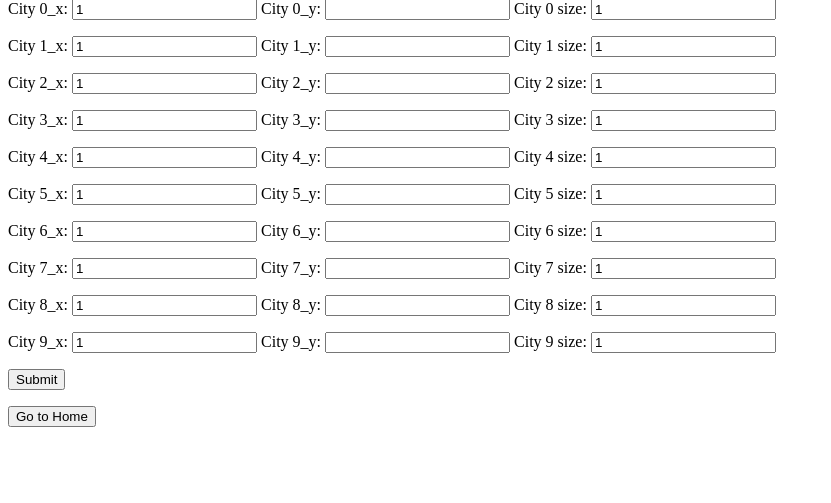
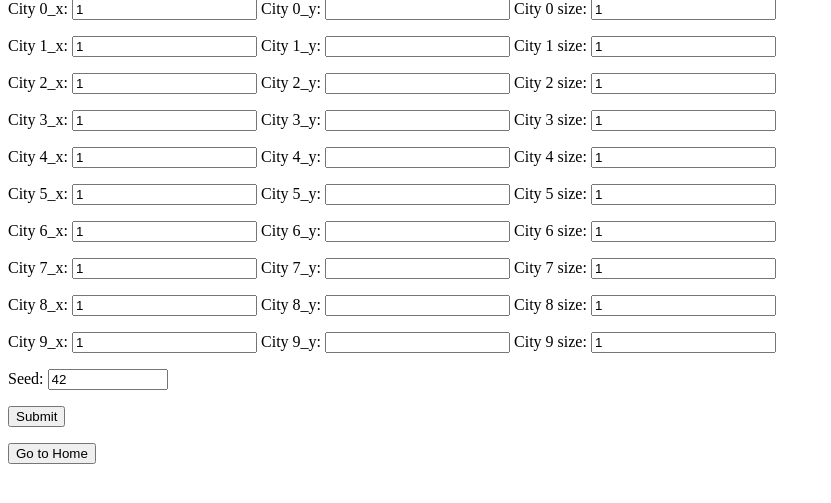
Before and after one commit to uxert/Homework-from-modeling, a Flask app: template templates/submit_coordinates.html in a window 1280 px wide. Shown: the part 81-584 px from the top of the page, without its empty margins (0-831 px from the left). Run offline with Flask 3, Linux system fonts and the light colour scheme; the template is opened without the code that fills it: most values are stand-ins (such as "Sample title", 1, 10 or a date in 2020).

Commit message:
Added seed to input form with coordinates. Changed the anchor 'Go to Home' in submit_coordinates.html to a button that GETs the "/" address.
Now when clicking "Go to Home" the whole welcome_page() method will be invoked instead of simply anchoring to another URL

```diff
--- a/templates/submit_coordinates.html
+++ b/templates/submit_coordinates.html
@@ -19,13 +19,18 @@
             <input type="number" id="city{{i}}_size" name="city{{i}}_size" min="1" value="{{ random_sizes[i] }}" required>
             <p></p>
         {% endfor %}
+
+        <label for="seed">Seed:</label>
+        <input type="number" id="seed" name="seed" min="0" max="{{ 2**32-1 }}" value="42" required>
+        <p></p>
         <input type="submit" value="Submit">
 
     </form>
     <p></p>
-    <a href="/">
-        <button>Go to Home</button>
-    </a>
+
+    <form action="/" method="get">
+        <button type="submit">Go to Home</button>
+    </form>
 
 </body>
 </html>
```
